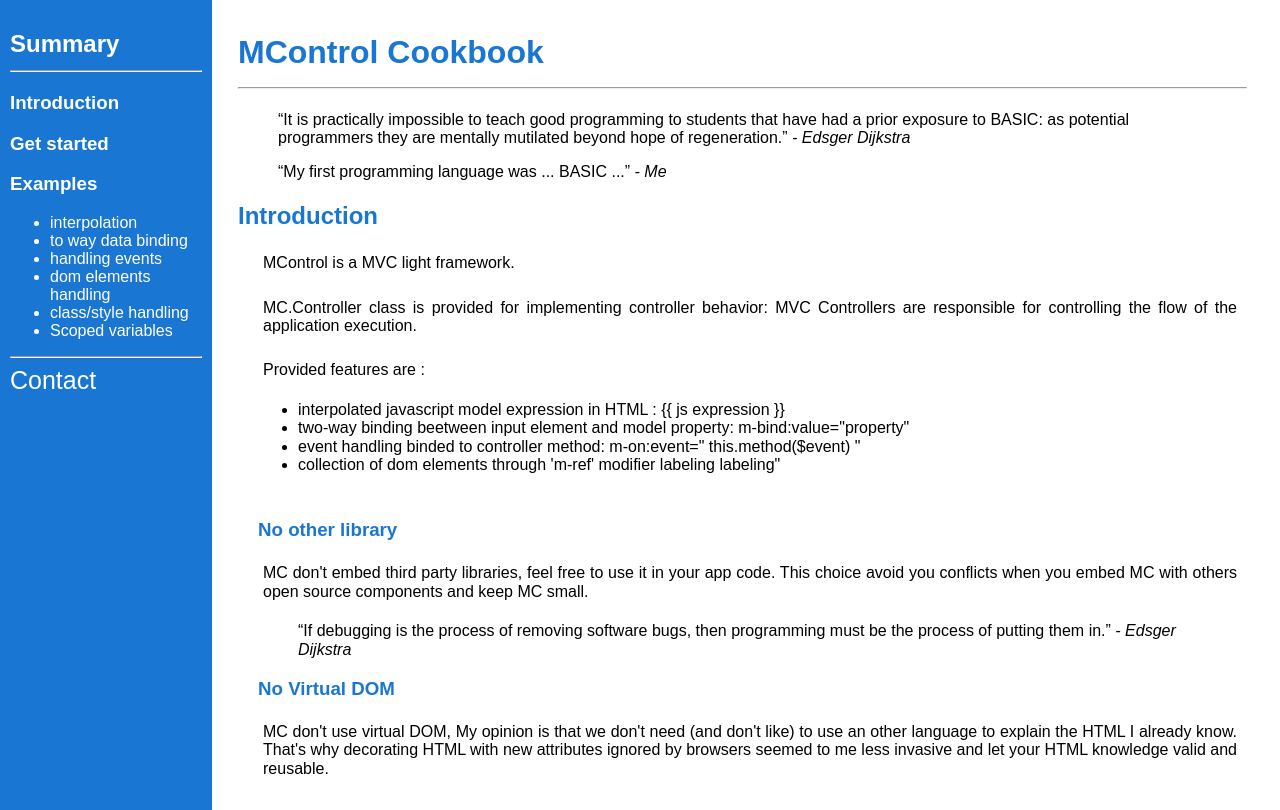
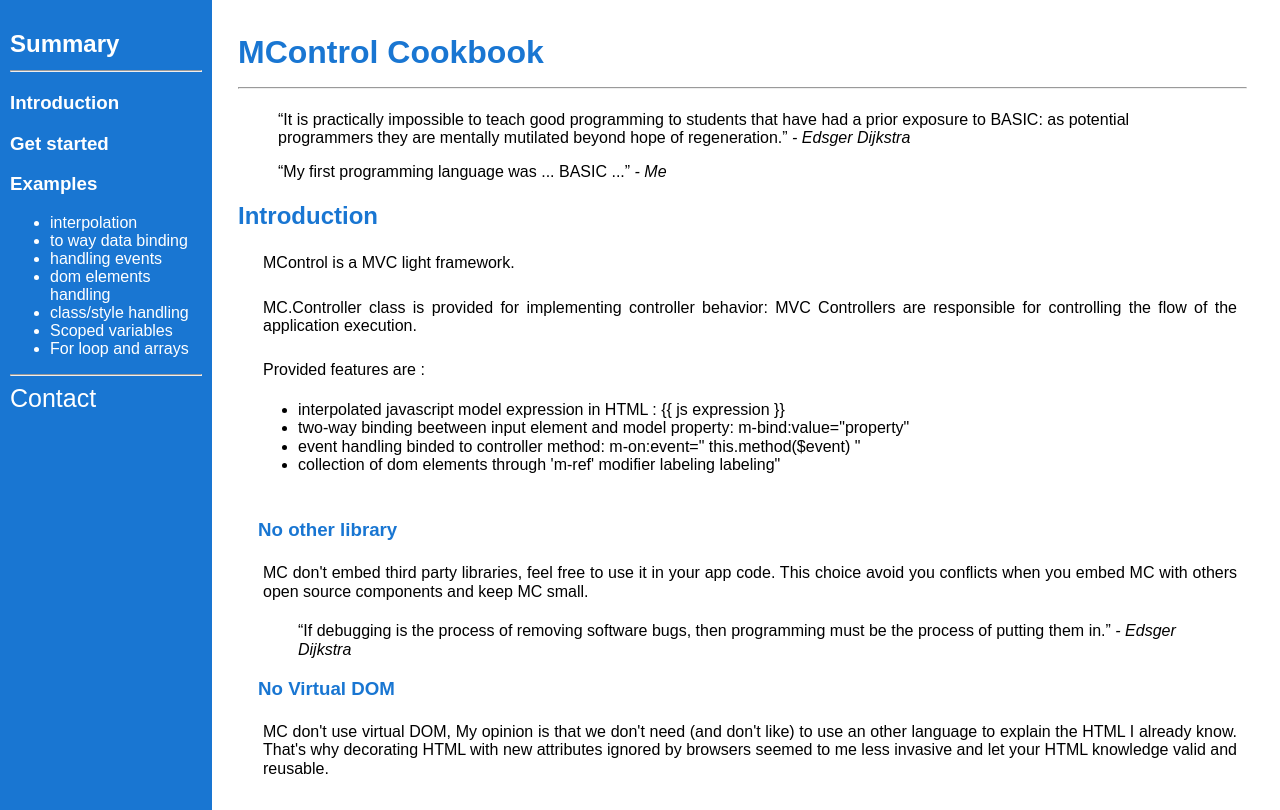
Before and after one commit to mbenzekri/m-control, a website: page index.html in a window 1280 px wide. Drawn offline with nearby package versions, Linux system fonts and the light colour scheme.

Commit message:
m-for demo added

```diff
--- a/index.html
+++ b/index.html
@@ -21,6 +21,7 @@
             <li m-on:click="this.go($event)" src="./ex_domlabeling.html">dom elements handling</li>
             <li m-on:click="this.go($event)" src="./ex_classstyle.html">class/style handling</li>
             <li m-on:click="this.go($event)" src="./ex_varscope.html">Scoped variables</li>
+            <li m-on:click="this.go($event)" src="./ex_forloop.html">For loop and arrays</li>
         </ul>
         <hr>
         <a href="#">Contact</a>
```
